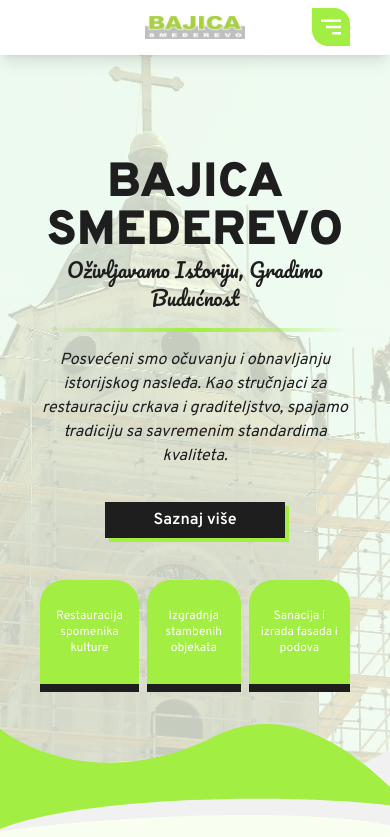
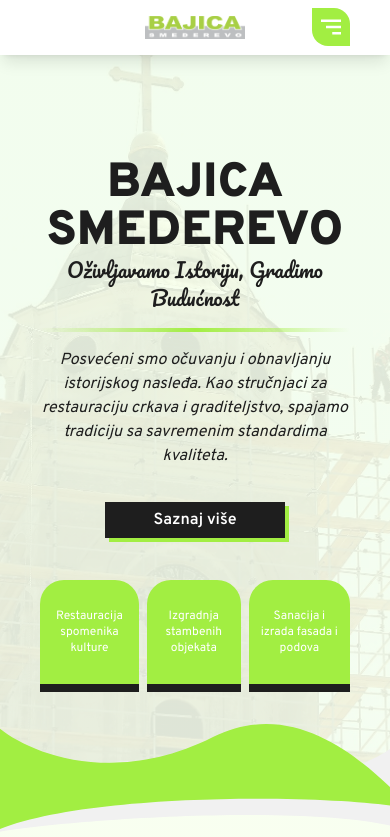
Before and after one commit to blupxd/bajicasmederevo, a Next.js app: page / in a window 390 px wide. Shown: the top 837 px of the page. Built offline with nearby package versions, Linux system fonts and the light colour scheme.

Commit message:
fixovano

```diff
--- a/components/Hero.tsx
+++ b/components/Hero.tsx
@@ -31,7 +31,7 @@
       <Image
         src="/assets/bg.jpg"
         fill
-        className="object-cover lg:hidden opacity-20 z-10"
+        className="object-cover lg:hidden opacity-10 z-10"
         alt="BG"
       />
       <div className="flex flex-col max-w-max z-20">
```
